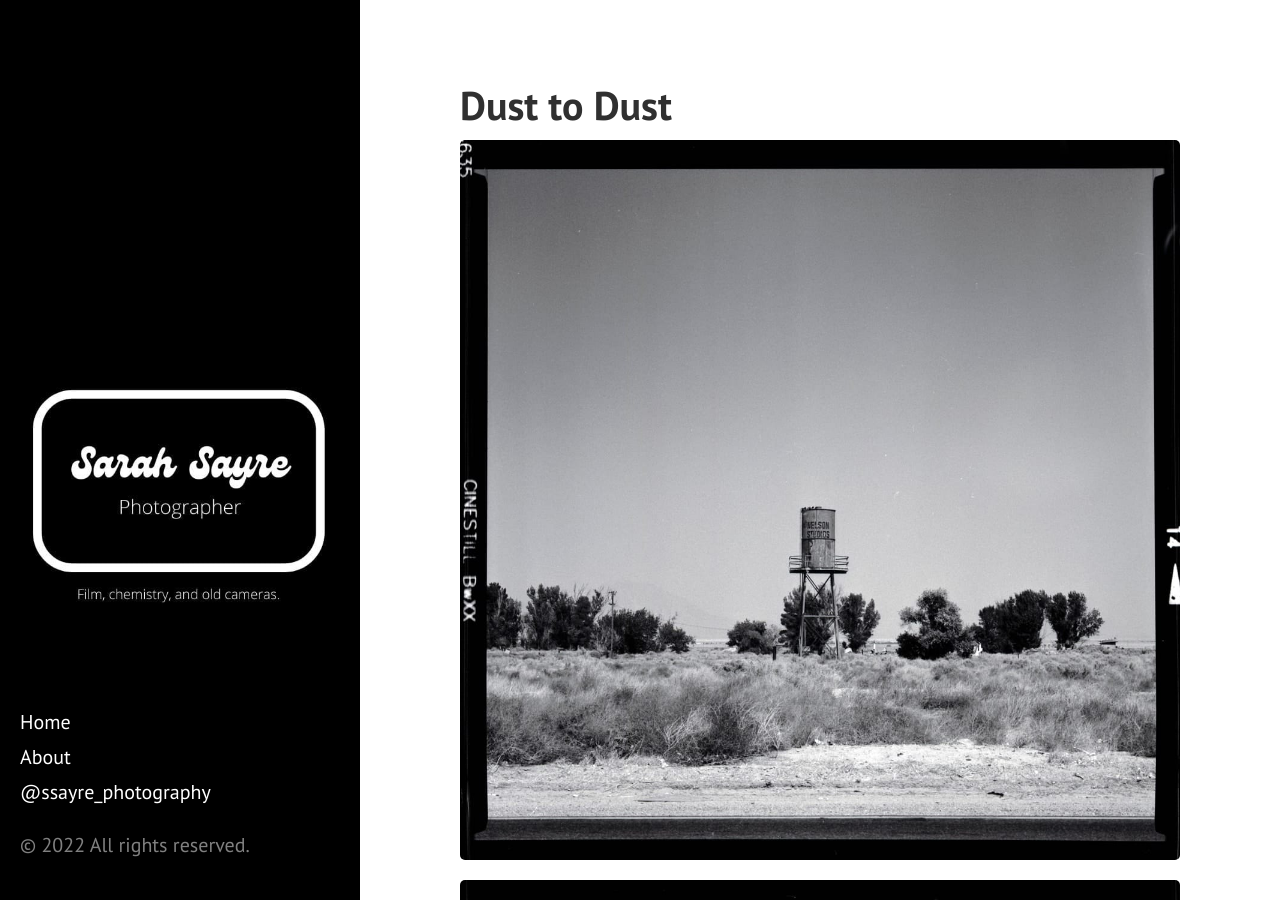
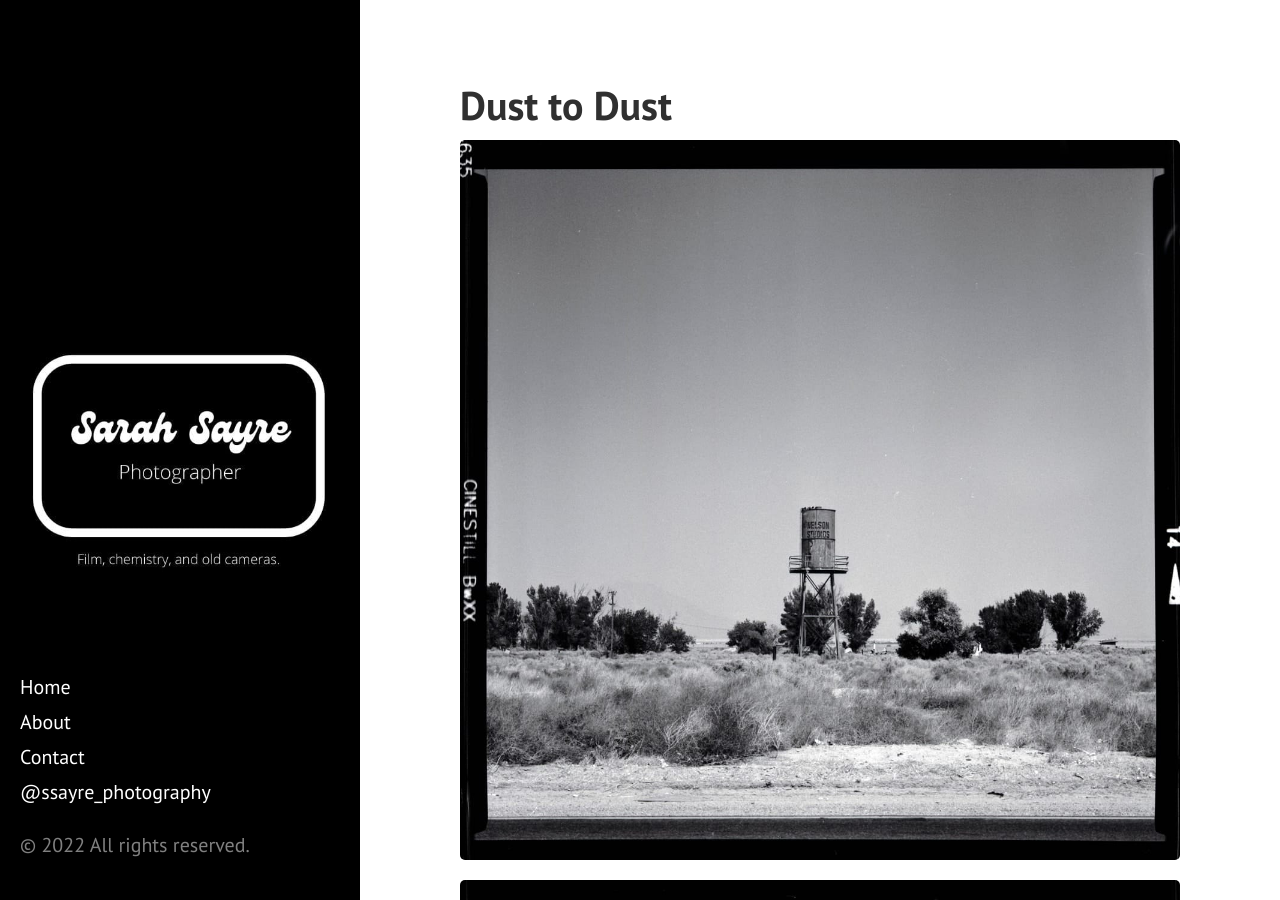
Before and after one commit to zackurben/sarahsayre, a Jekyll site: the page built from index.html, in a window 1280 px wide and 900 px high. Built offline with Jekyll 4.4.1, drawn with Linux system fonts in a browser that asks for light colours; the list of posts is cut into pages by our own code.

Commit message:
Adding email

```diff
--- a/_config.yml
+++ b/_config.yml
@@ -9,10 +9,12 @@ relative_permalinks: false
 
 # Setup
 tagline: 'Sayre Photography'
-url: http://sarahsayre.com
-baseurl: /
+url: https://sarahsayre.com
+baseurl: '/'
 
 sidebarLinks:
+  - display: 'Contact'
+    url: 'mailto:ssayrephotography@outlook.com'
   - display: '@ssayre_photography'
     url: https://www.instagram.com/ssayre_photography
 
```
